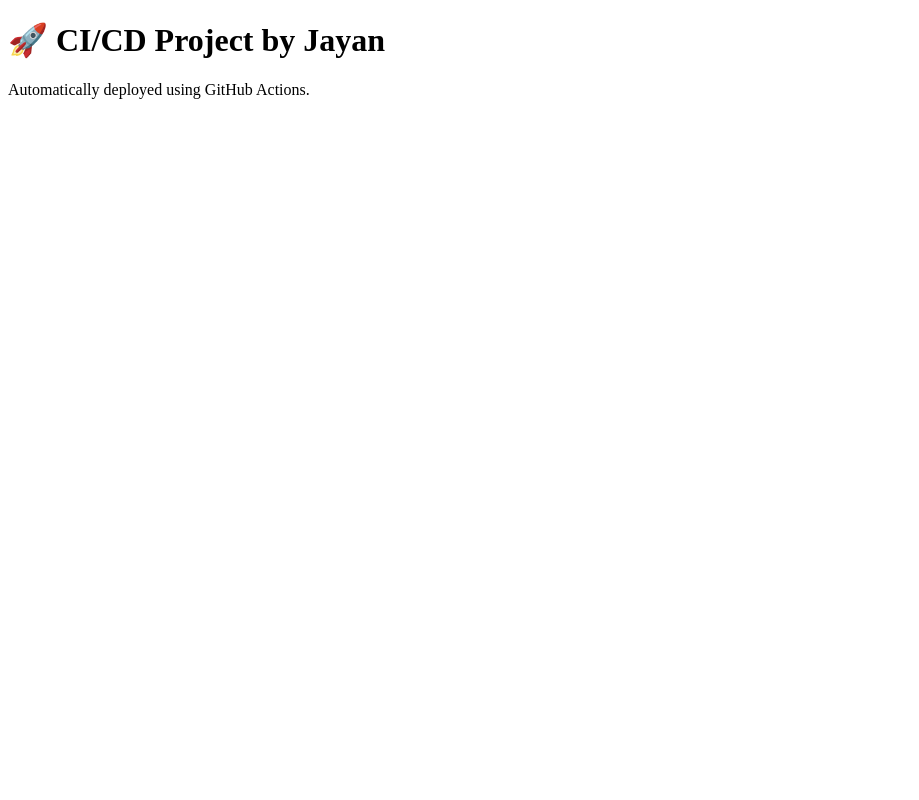
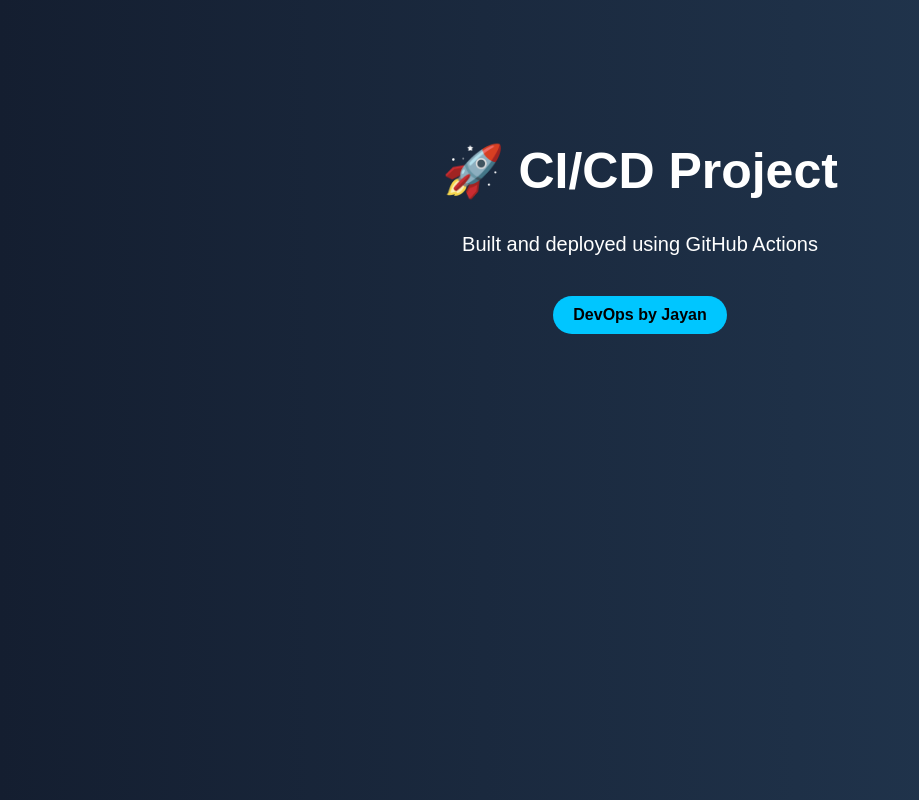
Before and after one commit to Jayan1463/Git_Workflow_Project, a plain HTML site: page index.html in a window 1280 px wide. Shown: the whole page, without its empty margins (0-919 px from the left). Drawn offline with Linux system fonts and the light colour scheme.

Commit message:
Improve website design

```diff
--- a/index.html
+++ b/index.html
@@ -1,10 +1,35 @@
 <!DOCTYPE html>
 <html>
 <head>
-    <title>DevOps Project</title>
+  <title>Jayan | DevOps Portfolio</title>
+  <style>
+    body {
+      font-family: Arial, sans-serif;
+      background: linear-gradient(to right, #141e30, #243b55);
+      color: white;
+      text-align: center;
+      padding-top: 100px;
+    }
+    h1 {
+      font-size: 50px;
+    }
+    p {
+      font-size: 20px;
+    }
+    .badge {
+      margin-top: 20px;
+      padding: 10px 20px;
+      background: #00c6ff;
+      border-radius: 20px;
+      display: inline-block;
+      color: black;
+      font-weight: bold;
+    }
+  </style>
 </head>
 <body>
-    <h1>🚀 CI/CD Project by Jayan</h1>
-    <p>Automatically deployed using GitHub Actions.</p>
+  <h1>🚀 CI/CD Project</h1>
+  <p>Built and deployed using GitHub Actions</p>
+  <div class="badge">DevOps by Jayan</div>
 </body>
 </html>
```
